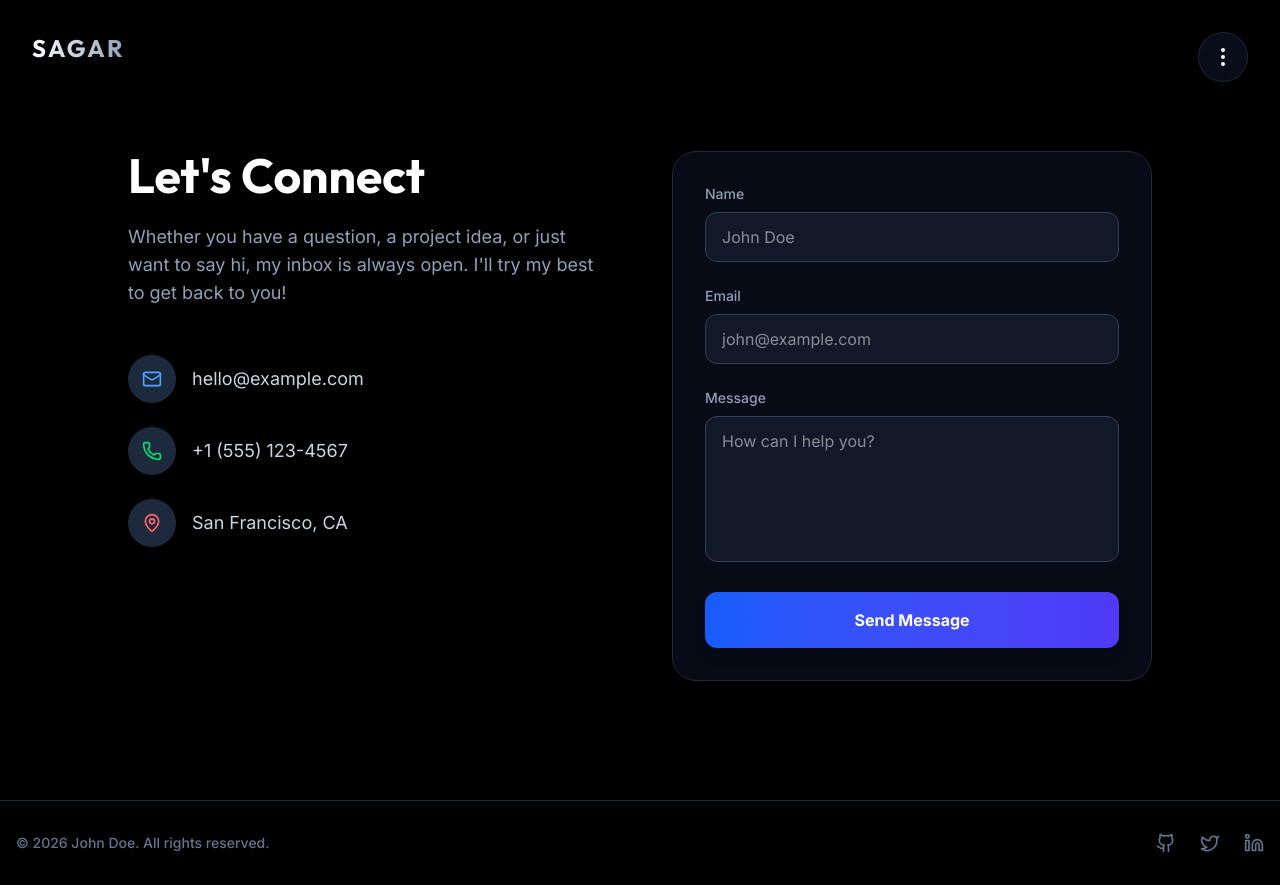
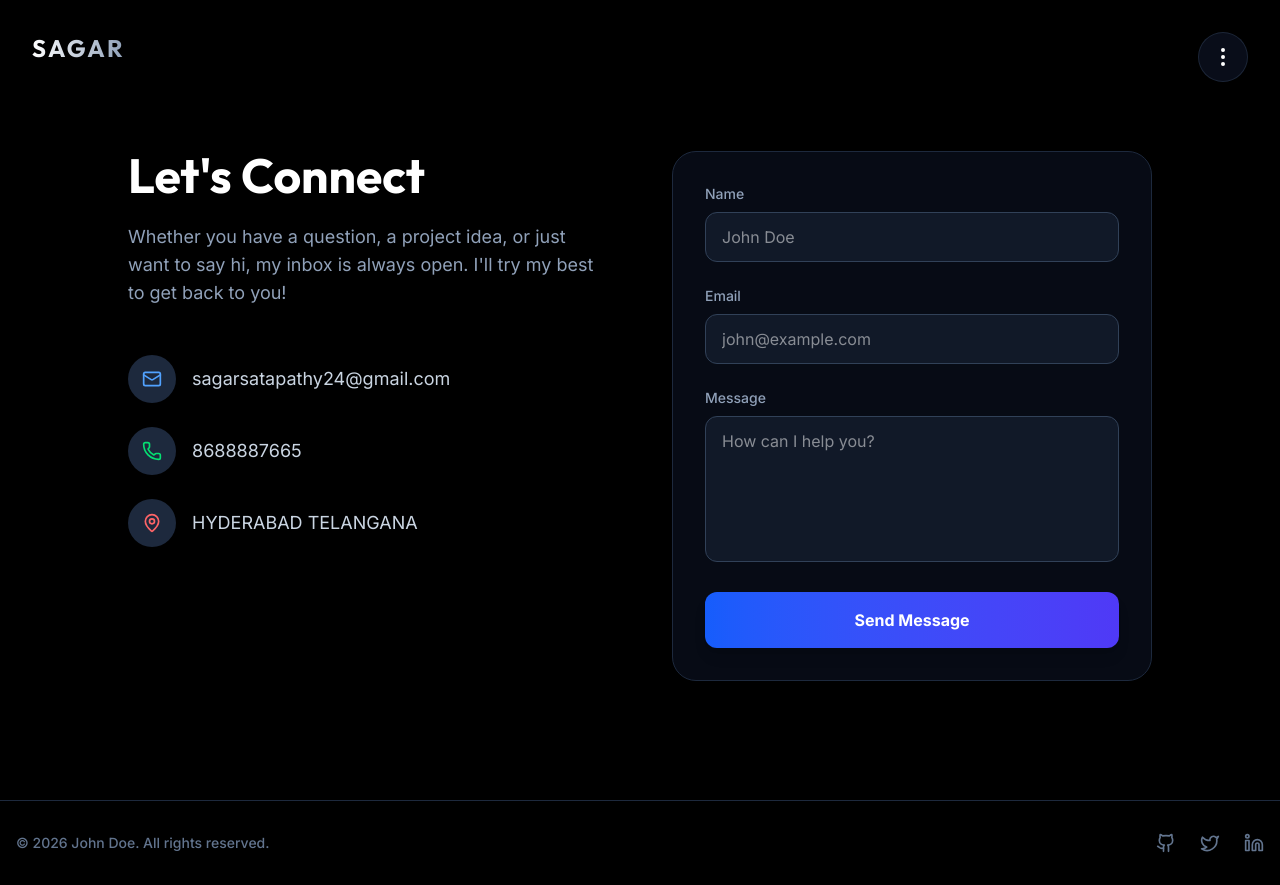
Before and after one commit to Sagarramcharan/Sagar-ME, a React (Vite) app: page /contact in a window 1280 px wide. Built offline with nearby package versions, Linux system fonts and the light colour scheme.

Commit message:
changed contact information

```diff
--- a/src/pages/Contact.tsx
+++ b/src/pages/Contact.tsx
@@ -28,19 +28,19 @@ export default function Contact() {
               <div className="w-12 h-12 rounded-full bg-slate-800 flex items-center justify-center flex-shrink-0">
                 <Mail className="w-5 h-5 text-blue-400" />
               </div>
-              <span className="text-lg">hello@example.com</span>
+              <span className="text-lg">sagarsatapathy24@gmail.com</span>
             </div>
             <div className="flex items-center space-x-4 text-slate-300">
               <div className="w-12 h-12 rounded-full bg-slate-800 flex items-center justify-center flex-shrink-0">
                 <Phone className="w-5 h-5 text-green-400" />
               </div>
-              <span className="text-lg">+1 (555) 123-4567</span>
+              <span className="text-lg">8688887665</span>
             </div>
             <div className="flex items-center space-x-4 text-slate-300">
               <div className="w-12 h-12 rounded-full bg-slate-800 flex items-center justify-center flex-shrink-0">
                 <MapPin className="w-5 h-5 text-red-400" />
               </div>
-              <span className="text-lg">San Francisco, CA</span>
+              <span className="text-lg">HYDERABAD TELANGANA</span>
             </div>
           </div>
         </div>
```
